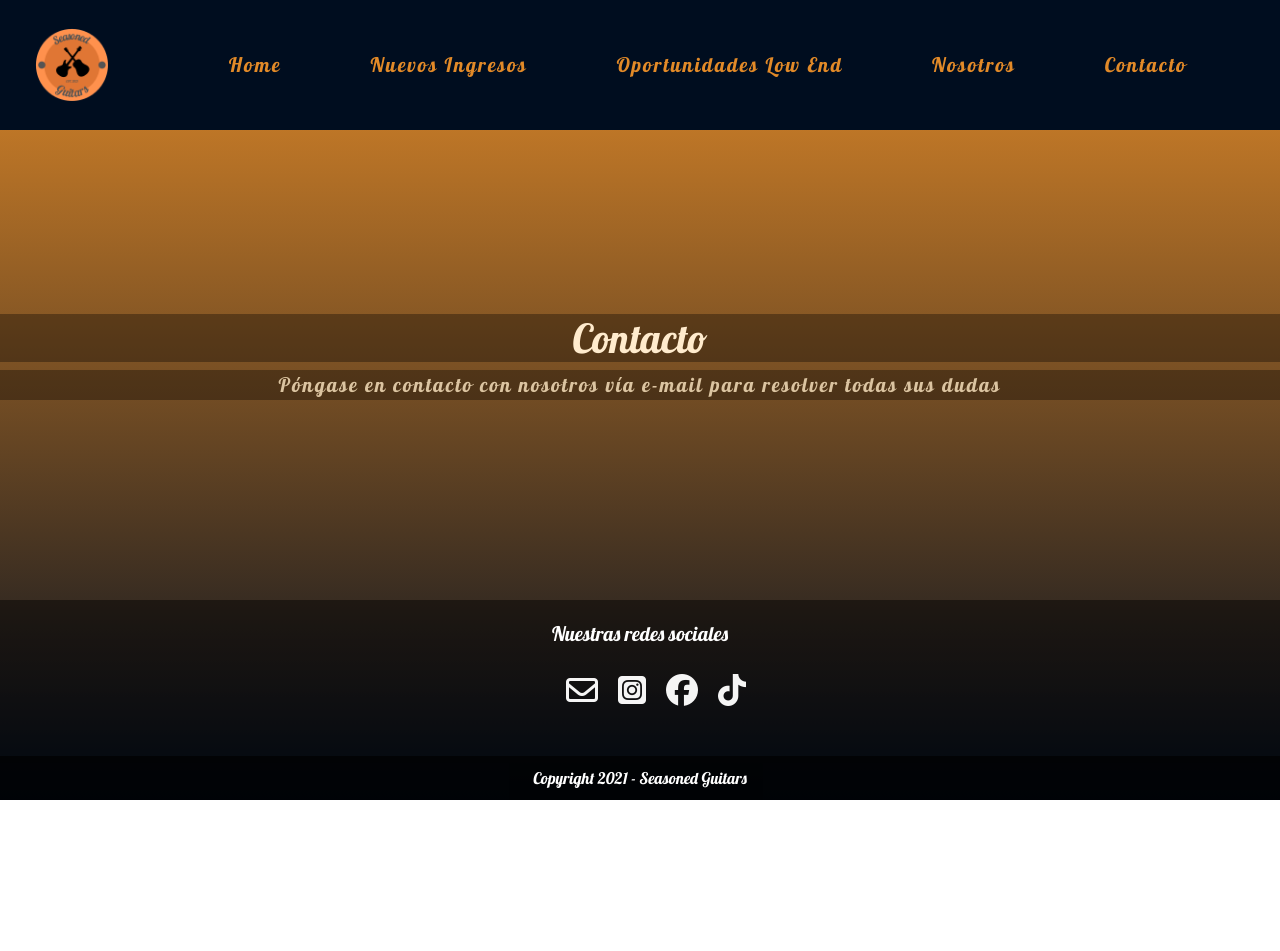
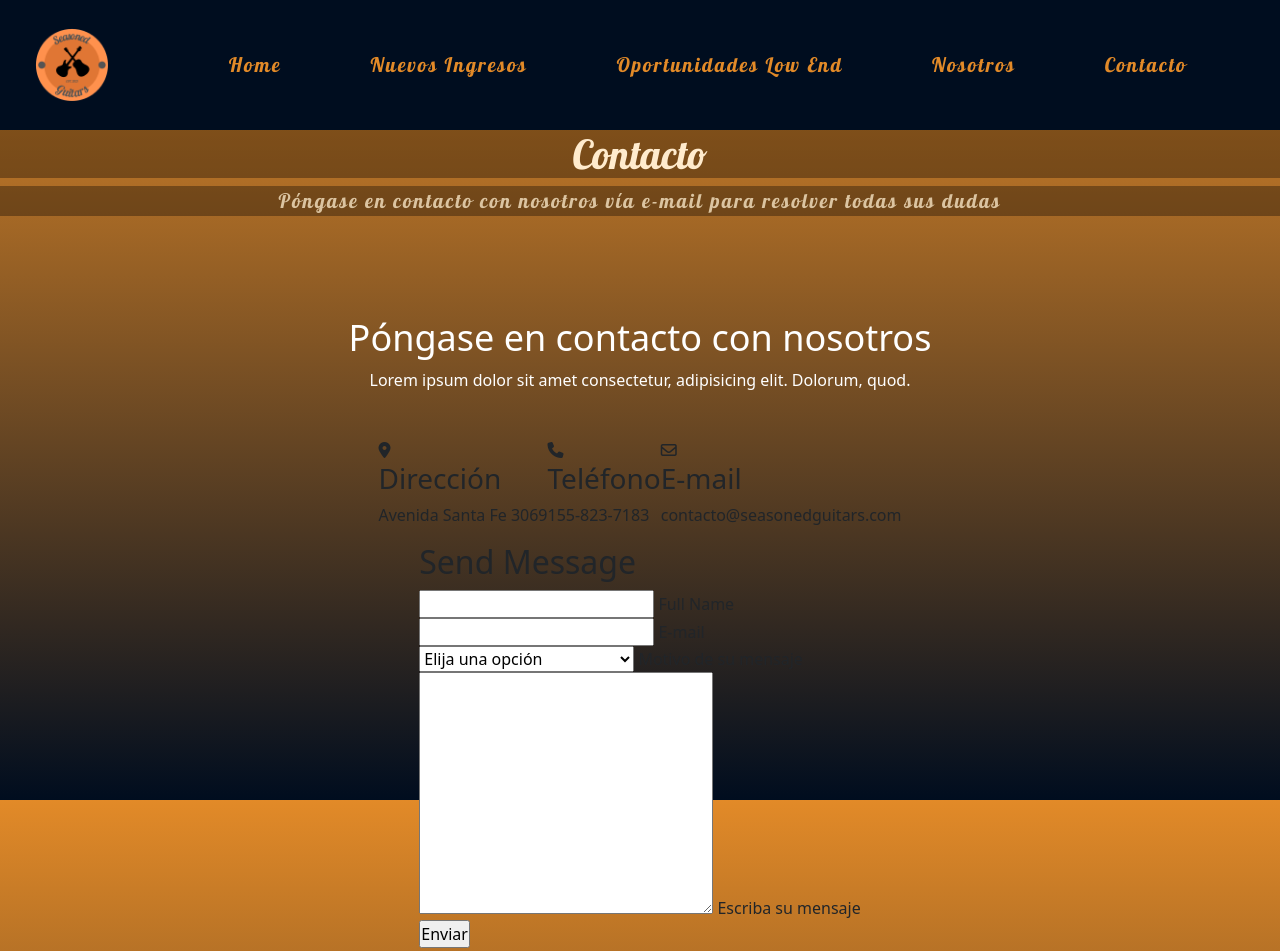
Before and after one commit to restano/FINALSeasonedGuitars, a website: page contacto.html in a window 1280 px wide. Shown: the top 951 px of the page. Before the commit the page ends 800 px from the top, so only its background shows below. Drawn offline with nearby package versions, Linux system fonts and the light colour scheme.

Commit message:
Agrego formulario de contacto. A terminar

```diff
--- a/contacto.html
+++ b/contacto.html
@@ -63,7 +63,7 @@
             <!----------------------------------------------------- NavBar ----------------------------------------------------->
         </header>
         <main>
-            <section>
+            <section class="pageIntroduction">
                 <div>
                     <h1 class="pageTitle">Contacto</h1>
                     <p class="pageDescription">
@@ -71,6 +71,72 @@
                     </p>
                 </div>
             </section>
+            <!-------------------------------------------------- Formulario -------------------------------------------------------->
+            <section class="contactInfo">
+                <div class="contactInfoContent">
+                    <h2>Póngase en contacto con nosotros</h2>
+                    <p>Lorem ipsum dolor sit amet consectetur, adipisicing elit. Dolorum, quod.</p>
+                </div>
+                <div class="contactInfoContainer">
+
+                    <div class="contactInfoContainerBox">
+                        <div class="contactIcon"><i class="fas fa-map-marker-alt"></i></div>
+                        <div class="contactInfoContainerText">
+                            <h3>Dirección</h3>
+                            <p>Avenida Santa Fe 3069</p>
+                        </div>
+                    </div>
+
+                    <div class="contactInfoContainerBox">
+                        <div class="contactIcon"><i class="fas fa-phone"></i></div>
+                        <div class="contactInfoContainerText">
+                            <h3>Teléfono</h3>
+                            <p>155-823-7183</p>
+                        </div>
+                    </div>
+
+                    <div class="contactInfoContainerBox">
+                        <div class="contactIcon"><i class="far fa-envelope"></i></div>
+                        <div class="contactInfoContainerText">
+                            <h3>E-mail</h3>
+                            <p>contacto@seasonedguitars.com</p>
+                        </div>
+                    </div>
+
+                </div>
+
+                <div class="contactForm">
+                    <form action="">
+                        <h2>Send Message</h2>
+                        <div class="inputBox">
+                            <input type="text" name="" required="required">
+                            <span>Full Name</span>
+                        </div>
+                        <div class="inputBox">
+                            <input type="text" name="" required="required">
+                            <span>E-mail</span>
+                        </div>
+                        <div class="inputBox">
+                            <select name="motivo" id="motivo">
+                                <option value="0">Elija una opción</option>
+                                <option value="1">Comprar un instrumento</option>
+                                <option value="2">Vender un instrumento</option>
+                                <option value="3">Permutar un instrumento</option>
+                                <option value="4">Otro motivo</option>
+                            </select>
+                            <span>Motivo de su mensaje</span>
+                        </div>
+                        <div class="inputBox">
+                            <textarea name="" id="" cols="30" rows="10"></textarea>
+                            <span>Escriba su mensaje</span>
+                        </div>
+                        <div class="inputBox">
+                            <input type="submit" name="" id="" value="Enviar">
+                        </div>
+                    </form>
+                </div>
+            </section>
+            <!-------------------------------------------------- Formulario -------------------------------------------------------->
         </main>
         <!-------------------------------------------------- Footer -------------------------------------------------------->
         <footer>
--- /dev/null
+++ b/scss/_form.scss
@@ -0,0 +1,35 @@
+.contactInfo {
+    position: relative;
+    min-height: 100vh;
+    padding: 50px 100px;
+    display: flex;
+    justify-content: center;
+    align-items: center;
+    flex-direction: column;
+
+    .contactInfoContent {
+        max-width: 800px;
+        text-align: center;
+
+        h2 {
+            font-size: 36px;
+            font-weight: 500;
+            color: #fff;
+        }
+
+        p {
+            font-weight: 300;
+            color: #fff;
+        }
+    }
+
+}
+
+.contactInfoContainer {
+    width: 100%;
+    display: flex;
+    justify-content: center;
+    align-items: center;
+    margin-top: 30px;
+
+}
--- a/scss/_navbar.scss
+++ b/scss/_navbar.scss
@@ -1,3 +1,7 @@
+.navbar {
+    width: 100vw;
+}
+
 .navbar-nav {
     width: 100%;
     justify-content: space-evenly;
--- a/scss/style.scss
+++ b/scss/style.scss
@@ -2,6 +2,7 @@
 @import "global";
 @import "navbar";
 @import "footer";
+@import "form";
 
 /*------------body------------*/
 body {
@@ -17,6 +18,10 @@ body {
 /*------------body------------*/
 
 /*------------Títulos------------*/
+.pageIntroduction {
+    width: 100vw;
+}
+
 .pageTitle {
     font-family: Lobster, cursive;
     font-size: 40px;
```
Also changed, not shown: index.html (+5 -5 lines), nosotros.html (+1 -1 lines), nuevosingresos.html (+1 -1 lines), oportunidadeslowend.html (+1 -1 lines), css/style.css, 1 other file.
